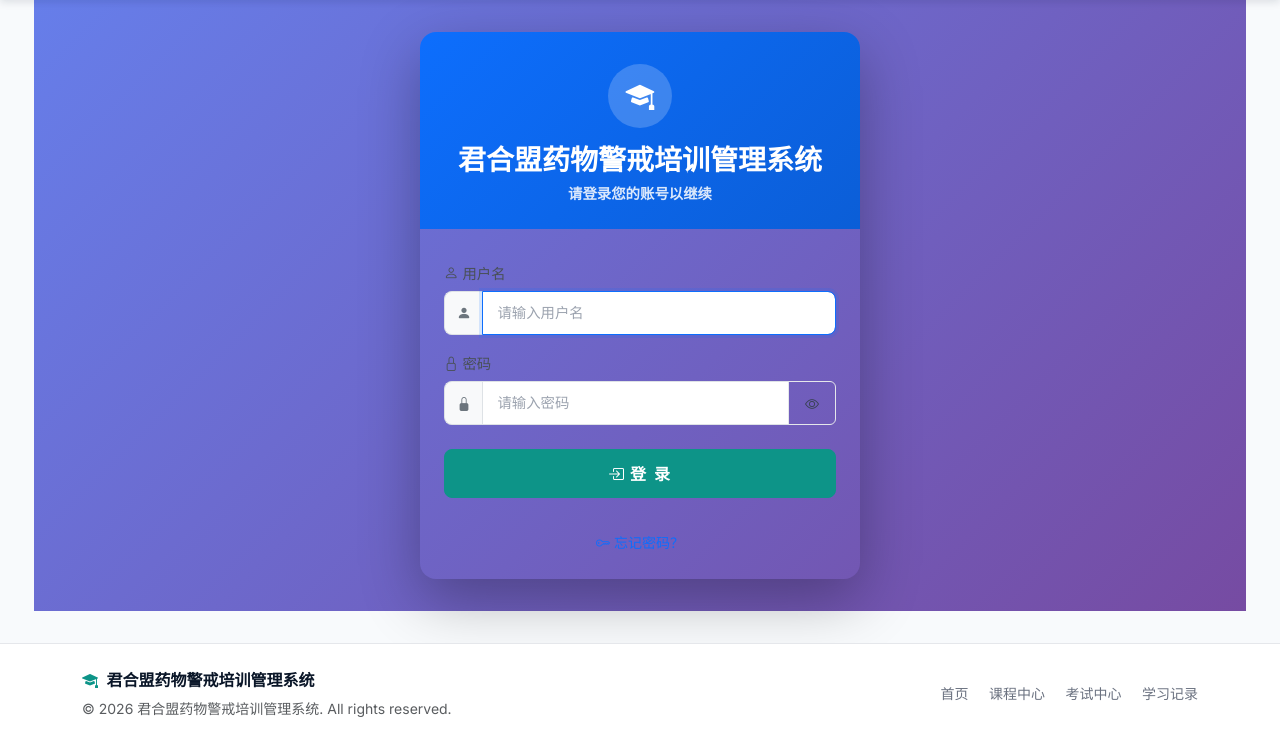
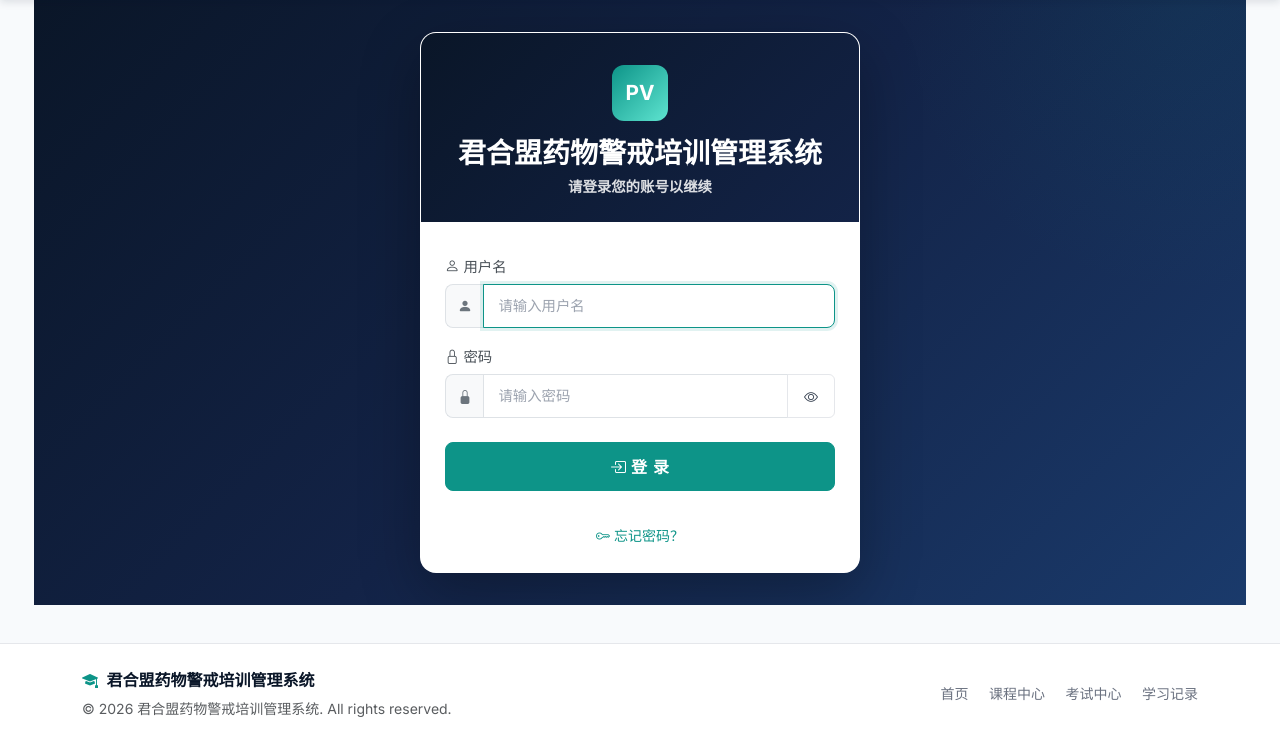
Before and after one commit to yuhu2024/gvp-pv-quality-management, a Django app: page /login/ in a window 1280 px wide. Shown: the part 56-800 px from the top of the page. Run offline with Django 4.2, Linux system fonts and the light colour scheme; data that the repository does not hold is empty; some libraries are stand-ins or nearby versions.

Commit message:
feat(ui): redesign login page with brand navy theme

```diff
--- a/templates/registration/login.html
+++ b/templates/registration/login.html
@@ -10,22 +10,39 @@
         display: flex;
         align-items: center;
         justify-content: center;
-        background: linear-gradient(135deg, #667eea 0%, #764ba2 100%);
+        background: linear-gradient(135deg, #0A1628 0%, #132347 50%, #1A3A6B 100%);
         margin: -1.5rem -3rem 0;
         padding: 2rem;
+        position: relative;
+        overflow: hidden;
+    }
+
+    .login-page::before {
+        content: '';
+        position: absolute;
+        top: -50%;
+        right: -20%;
+        width: 600px;
+        height: 600px;
+        background: radial-gradient(circle, rgba(13,148,136,0.08) 0%, transparent 70%);
+        border-radius: 50%;
+        pointer-events: none;
     }
 
     .login-card {
-        border: none;
+        border: 1px solid rgba(255,255,255,0.1);
         border-radius: 16px;
         overflow: hidden;
         box-shadow: 0 20px 60px rgba(0, 0, 0, 0.3);
         max-width: 440px;
         width: 100%;
+        background: #fff;
+        position: relative;
+        z-index: 1;
     }
 
     .login-card .card-header {
-        background: linear-gradient(135deg, #0d6efd 0%, #0b5ed7 100%);
+        background: linear-gradient(135deg, #0A1628 0%, #132347 100%);
         color: #fff;
         text-align: center;
         padding: 2rem 1.5rem 1.5rem;
@@ -33,15 +50,17 @@
     }
 
     .login-card .card-header .login-icon {
-        width: 64px;
-        height: 64px;
-        background: rgba(255, 255, 255, 0.2);
-        border-radius: 50%;
+        width: 56px;
+        height: 56px;
+        background: linear-gradient(135deg, #0D9488, #5EE4D0);
+        border-radius: 12px;
         display: flex;
         align-items: center;
         justify-content: center;
         margin: 0 auto 1rem;
-        font-size: 1.8rem;
+        font-size: 1.3rem;
+        font-weight: 700;
+        color: #fff;
     }
 
     .login-card .card-header h3 {
@@ -73,8 +92,8 @@
     }
 
     .login-card .form-control:focus {
-        border-color: #0d6efd;
-        box-shadow: 0 0 0 3px rgba(13, 110, 253, 0.15);
+        border-color: #0D9488;
+        box-shadow: 0 0 0 3px rgba(13,148,136,0.12);
     }
 
     .login-card .input-group-text {
@@ -94,13 +113,13 @@
         font-size: 1rem;
         font-weight: 600;
         border-radius: 8px;
-        letter-spacing: 2px;
+        letter-spacing: 1px;
         transition: all 0.3s ease;
     }
 
     .login-card .btn-login:hover {
         transform: translateY(-1px);
-        box-shadow: 0 4px 12px rgba(13, 110, 253, 0.4);
+        box-shadow: 0 4px 12px rgba(13,148,136,0.3);
     }
 
     .login-card .btn-login:active {
@@ -118,7 +137,7 @@
     }
 
     .login-footer a {
-        color: #0d6efd;
+        color: #0D9488;
         text-decoration: none;
         font-size: 0.875rem;
     }
@@ -147,9 +166,7 @@
     <div class="login-card">
         <!-- 登录卡片头部 -->
         <div class="card-header">
-            <div class="login-icon">
-                <i class="bi bi-mortarboard-fill"></i>
-            </div>
+            <div class="login-icon">PV</div>
             <h3>{{ SYSTEM_NAME }}</h3>
             <p>请登录您的账号以继续</p>
         </div>
```
